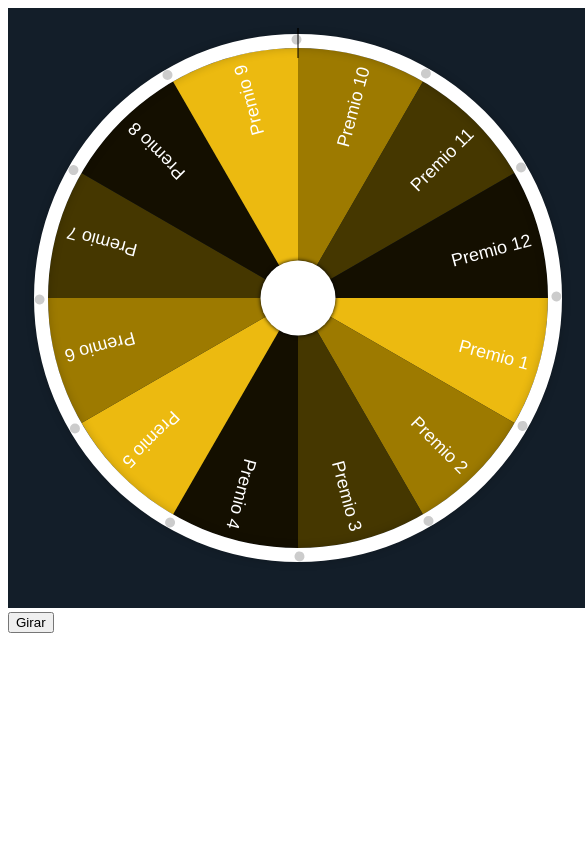
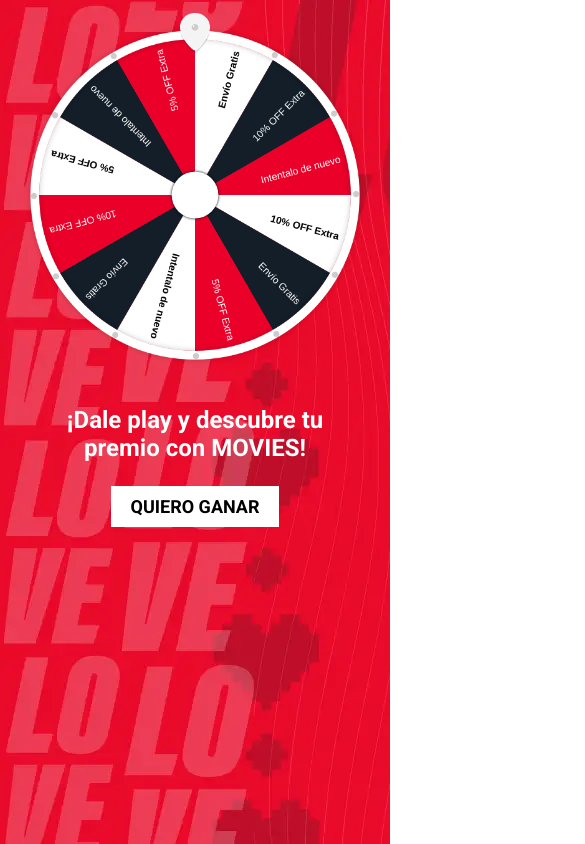
Before and after one commit to javalencis/roulette-landing, a plain HTML site: page index.html in a window 390 px wide. Shown: the top 844 px of the page, 585 px wide, since content can reach past the window. Drawn offline with Linux system fonts and the light colour scheme.

Commit message:
Ruleta diseño Movies

```diff
--- a/index.html
+++ b/index.html
@@ -1,15 +1,37 @@
 <!DOCTYPE html>
 <html lang="en">
     <head>
-    <meta charset="UTF-8">
-    <meta name="viewport" content="width=device-width, initial-scale=1.0">
+        <meta charset="UTF-8" />
+        <meta name="viewport" content="width=device-width, initial-scale=1.0" />
+        <link rel="stylesheet" href="styles.css" />
+        <link rel="preconnect" href="https://fonts.googleapis.com" />
+        <link rel="preconnect" href="https://fonts.gstatic.com" crossorigin />
+        <link
+            href="https://fonts.googleapis.com/css2?family=Roboto:ital,wght@0,100;0,300;0,400;0,500;0,700;0,900;1,100;1,300;1,400;1,500;1,700;1,900&display=swap"
+            rel="stylesheet"
+        />
         <title>Ruleta</title>
     </head>
     <body>
         <canvas id="ruletaCanvas" width="500" height="500"></canvas>
-    <button id="girarBtn">Girar</button>
 
-    <script src="main.js"></script>
-
+        <div class="container">
+            <div class="container--start">
+                <h3 class="start-title">
+                    ¡Dale play y descubre tu premio con MOVIES!
+                </h3>
+                <button id="girarBtn">QUIERO GANAR</button>
+            </div>
+            <div class="container--end">
+                <p class="end-msn">Redime el cupón:</p>
+                <div class="content-cupon">
+                    <p class="end-cupon">10CUPON</p>
+                    <span><img src="./assets/copy.png" alt="" /></span>
+                </div>
+                <p class="pCheck">¡Copiado!</p>
+                <button id="againBtn">Volver a Jugar</button>
+            </div>
+        </div>
+        <script type="module" src="main.js"></script>
     </body>
 </html>
--- a/main.js
+++ b/main.js
@@ -1,64 +1,87 @@
+import { cuponPremios, msnPremios } from "./src/premios.js";
+
 const canvas = document.getElementById('ruletaCanvas');
 const ctx = canvas.getContext('2d');
 const girarBtn = document.getElementById('girarBtn');
+const againBtn = document.getElementById('againBtn')
+const container = document.querySelector('.container')
+const cStart = document.querySelector('.container--start')
+const cEnd = document.querySelector('.container--end')
+const cupon = document.querySelector('.end-cupon')
+const cuponMsn = document.querySelector('.end-msn')
+const contentCupon = document.querySelector('.content-cupon')
+const pCheck = document.querySelector('.pCheck')
 
 canvas.width = 600;
 canvas.height = 600;
 
+
+const imgArrow = new Image()
+imgArrow.src = './assets/arrow.png'
 const radio = 250;
 const sectores = 12;
 const anguloSector = (2 * Math.PI) / sectores;
 let anguloActual = 0;
 let velocidad = 0;
 
+
 const premios = [
-    'Premio 1',
-    'Premio 2',
-    'Premio 3',
-    'Premio 4',
-    'Premio 5',
-    'Premio 6',
-    'Premio 7',
-    'Premio 8',
-    'Premio 9',
-    'Premio 10',
-    'Premio 11',
-    'Premio 12'];
+    '10% OFF Extra',
+    'Envío Gratis',
+    '5% OFF Extra',
+    'Intentalo de nuevo',
+    'Envío Gratis',
+    '10% OFF Extra',
+    '5% OFF Extra',
+    'Intentalo de nuevo',
+    '5% OFF Extra',
+    'Envío Gratis',
+    '10% OFF Extra',
+    'Intentalo de nuevo'];
 
 
-const colors = ['#ECBA10','#9D7A00','#453700','#140F00']
+const colors = ['#FFFFFF', '#131E29', '#EA0029']
+
+const posX = radio + 50
+const posY = radio + 50
+
 
 function dibujarRuleta() {
 
-    ctx.fillStyle = '#131e29'; // Color de fondo, puedes cambiarlo
-    ctx.fillRect(0, 0, canvas.width, canvas.height);
+    // ctx.fillStyle = '#131e29';
+    // ctx.fillRect(0, 0, canvas.width, canvas.height);
 
     for (let i = 0; i < sectores; i++) {
         const inicioAngulo = anguloSector * i + anguloActual;
         const finalAngulo = inicioAngulo + anguloSector;
 
         ctx.beginPath();
-        ctx.moveTo(radio + 40, radio + 40);
-        ctx.arc(radio + 40, radio + 40, radio, inicioAngulo, finalAngulo);
-        ctx.fillStyle = colors[i%colors.length];
+        ctx.moveTo(posX, posY);
+        ctx.arc(posX, posY, radio, inicioAngulo, finalAngulo);
+        ctx.fillStyle = colors[i % colors.length];
         ctx.fill();
         // ctx.stroke();
 
-
         ctx.save();
-        ctx.translate(radio + 40, radio + 40);
+        ctx.translate(posX, posY);
         ctx.rotate(inicioAngulo + anguloSector / 2);
         ctx.textAlign = 'right';
-        ctx.fillStyle = '#FFF';
-        ctx.font = 'normal 18px Arial';
+        if (i % 3 == 0) {
+            ctx.fillStyle = '#000000';
+            ctx.font = 'bold 16px Arial';
+        } else {
+            ctx.fillStyle = '#FFFFFF';
+            ctx.font = 'normal 16px Arial';
+
+        }
         ctx.fillText(premios[i], radio - 10, 10);
         ctx.restore();
     }
 
 
     ctx.beginPath();
-    ctx.moveTo(radio + 40, 20);
-    ctx.lineTo(radio + 40, 40);
+    ctx.moveTo(posX, 20);
+    ctx.lineTo(posX, 40);
     ctx.strokeStyle = '#000';
     ctx.lineWidth = 1;
     ctx.stroke();
@@ -67,8 +90,8 @@ function dibujarRuleta() {
     ctx.shadowBlur = 10;
     ctx.shadowColor = 'rgba(0, 0, 0, 0.2)';
     ctx.beginPath();
-    ctx.arc(radio + 40, radio + 40, radio + 14, 0, 2 * Math.PI, false);
-    ctx.arc(radio + 40, radio + 40, radio, 0, 2 * Math.PI, true);
+    ctx.arc(posX, posY, radio + 14, 0, 2 * Math.PI, false);
+    ctx.arc(posX, posY, radio, 0, 2 * Math.PI, true);
     ctx.closePath();
 
     ctx.fillStyle = '#ffffff';
@@ -76,12 +99,10 @@ function dibujarRuleta() {
     ctx.restore();
 
     ctx.save();
-
-
     ctx.shadowBlur = 4;
     ctx.shadowColor = 'rgba(0, 0, 0, 1)';
     ctx.beginPath();
-    ctx.arc(radio + 40, radio + 40, radio * 0.15, 0, 2 * Math.PI);
+    ctx.arc(posX, posY, radio * 0.15, 0, 2 * Math.PI);
     ctx.fillStyle = '#FFFFFF';
     ctx.fill();
     // ctx.strokeStyle = '#000';
@@ -89,15 +110,11 @@ function dibujarRuleta() {
     // ctx.stroke();
     ctx.restore();
 
-
-
-
-
     for (let i = 0; i < sectores; i++) {
         const inicioAngulo = anguloSector * i + anguloActual;
         ctx.save();
         ctx.beginPath();
-        ctx.translate(radio + 40, radio + 40);
+        ctx.translate(posX, posY);
         ctx.rotate(inicioAngulo + anguloSector / 2);
         ctx.arc(radio, (radio) * anguloSector / 2, radio * 0.02, 0, 2 * Math.PI);
         ctx.fillStyle = '#CCCCCC';
@@ -105,15 +122,16 @@ function dibujarRuleta() {
         ctx.restore();
     }
 
-    ctx.beginPath();
-    ctx.moveTo(radio + 40, 20);
-    ctx.lineTo(radio + 40, 50);
-    ctx.strokeStyle = '#000';
-    ctx.lineWidth = 1;
-    ctx.stroke();
 
 
+    ctx.drawImage(imgArrow, posX - 24, 8, imgArrow.width, imgArrow.height)
 
+    // ctx.beginPath();
+    // ctx.moveTo(posX, 20);
+    // ctx.lineTo(posX, 50);
+    // ctx.strokeStyle = '#000';
+    // ctx.lineWidth = 1;
+    // ctx.stroke();
 }
 
 
@@ -123,18 +141,91 @@ function girarRuleta() {
         velocidad *= 0.9935;
         if (velocidad < 0.003) {
             velocidad = 0;
+            cStart.style.display = 'none'
+            cEnd.style.display = 'block'
+            contentCupon.style.display = "flex"
+            if (screen.width <= 680) {
+                container.style.display = 'block'
+
+            }
+            printMsn()
         }
     }
+    anguloActual %= 2 * Math.PI;
     ctx.clearRect(0, 0, canvas.width, canvas.height);
     dibujarRuleta();
     requestAnimationFrame(girarRuleta);
 }
+function printMsn() {
+
+    switch (calcularPremio()) {
+        case '5% OFF Extra':
+
+            cuponMsn.innerHTML = msnPremios.fiveExtra
+            cupon.innerHTML = cuponPremios.fiveExtra
+            contentCupon.style.display = "flex"
+
+            break
+        case '10% OFF Extra':
+            cuponMsn.innerHTML = msnPremios.tenExtra
+            cupon.innerHTML = cuponPremios.tenExtra
+            contentCupon.style.display = "flex"
+            break
+        case 'Envío Gratis':
+            cuponMsn.innerHTML = msnPremios.freeShipping
+            cupon.innerHTML = cuponPremios.freeShipping
+            contentCupon.style.display = "flex"
+            break
+        default:
+            cuponMsn.innerHTML = msnPremios.again
+            cupon.innerHTML = ''
+            contentCupon.style.display = "none"
+
+    }
+}
+
+function calcularPremio() {
+
+    const anguloReferencia = (anguloActual + Math.PI / 2) % (2 * Math.PI);
+    const indiceSector = Math.floor(anguloReferencia / anguloSector);
+    const indiceGanador = (sectores - indiceSector - 1) % sectores;
+    return premios[indiceGanador];
+}
+
 
 girarBtn.addEventListener('click', () => {
     if (velocidad === 0) {
-        velocidad = Math.random() * 0.2 + 0.1;
+        velocidad = Math.random() * 0.3 + 0.1;
+        if (screen.width <= 680) {
+            container.style.display = 'none'
+
+        }
     }
 });
 
+againBtn.addEventListener('click', () => {
+    if (velocidad === 0) {
+        velocidad = Math.random() * 0.3 + 0.1;
+        if (screen.width <= 680) {
+            container.style.display = 'none'
+
+        }
+        pCheck.style.display = 'none'
+    }
+})
+contentCupon.addEventListener('click', () => {
+
+    let text = cupon.innerHTML;
+
+    const tempInput = document.createElement('input');
+    tempInput.setAttribute("value", text);
+    document.body.appendChild(tempInput);
+    tempInput.select();
+    document.execCommand('copy');
+    document.body.removeChild(tempInput);
+    pCheck.style.display = 'block'
+
+})
+
 dibujarRuleta();
 girarRuleta();
--- a/src/premios.js
+++ b/src/premios.js
@@ -0,0 +1,13 @@
+export const msnPremios = {
+    fiveExtra: '¡Magnífico! Disfruta de un 5% EXTRA de descuento con el cupón',
+    tenExtra:'¡Acción! Descuenta un 10% EXTRA en tu próxima compra con el cupón',
+    freeShipping:'¡Corte! Tu envío es gratis en MOVIES. Utiliza el cupón',
+    again:'¡Casi lo logras! Gira de nuevo y consigue tu momento de gloria con MOVIES'
+}
+
+export const cuponPremios = {
+    fiveExtra: 'OVATION',
+    tenExtra:'CINEMA10',
+    freeShipping:'CLAP',
+    again:''
+}
--- a/styles.css
+++ b/styles.css
@@ -0,0 +1,127 @@
+body{
+    display: flex;
+    justify-content: center;
+    align-items: center;
+    position: relative;
+    background-image: url('./assets/bgdesktop.webp');
+    font-family: "Roboto", sans-serif;
+}
+.container{
+    width: 300px;
+
+}
+
+.container--start{
+    display: flex;
+    flex-direction: column;
+    align-items: center;
+}
+
+.container--start .start-title{
+    color: #ffffff;
+    font-size: 24px;
+    text-align: center;
+}
+.container--end{
+    display: none;
+    color: #ffffff;
+    text-align: center;
+    font-size: 18px;
+}
+.container--end h3{
+    font-size: 24px;
+
+}
+.end-msn{
+    font-size: 20px;
+
+}
+.end-cupon{
+    margin: 0;
+    font-weight: 700;
+}
+.pCheck{
+    display: none;
+}
+.content-cupon{
+    border: 1px solid rgb(255, 255, 255);
+    padding: 8px 16px;
+    margin: 20px auto;
+    cursor: pointer;
+    display: flex;
+    justify-content: center;
+    align-items: center;
+    gap: 10px;
+    max-width: max-content;
+    font-size: 20px;
+
+}
+.container button{
+    border: none;
+    background-color: #FFFFFF;
+    color: black;
+    padding: 10px 20px;
+    cursor: pointer;
+    font-weight: 700;
+    font-size: 18px;
+    font-family: "Roboto", sans-serif;
+}
+
+
+@media (max-width:900px) {
+    canvas{
+        width: 70%;
+        transform: translateX(-100px);
+
+    }
+
+
+}
+
+
+@media (max-width:680px) {
+    canvas{
+        width: 110%;
+        transform: translateX(-100px);
+    }
+    .container{
+        position: absolute;
+        background-color: #131e29;
+        padding: 20px 10px;
+
+    }
+    .container--start .start-title{
+        color: #ffffff;
+        text-align: center;
+
+    }
+    .container--end{
+        color: #ffffff;
+    }
+
+}
+
+
+@media (max-width:520px) {
+    canvas{
+        width: 100%;
+        transform: translateX(0);
+    }
+    body{
+        flex-direction: column;
+    }
+    .container{
+        position: relative;
+        background-color: transparent;
+        padding:0;
+    }
+    .container--start .start-title{
+        color: #ffffff;
+        text-align: center;
+
+    }
+    .container--end{
+        color: #ffffff;
+    }
+
+}
```
Also changed, not shown: assets/MVS Love carnival background Ruleta MB.webp (added), assets/arrow.png (added), assets/bgdesktop.webp (added), assets/copy.png (added). Lines whose indentation alone changed are shown as unchanged.
